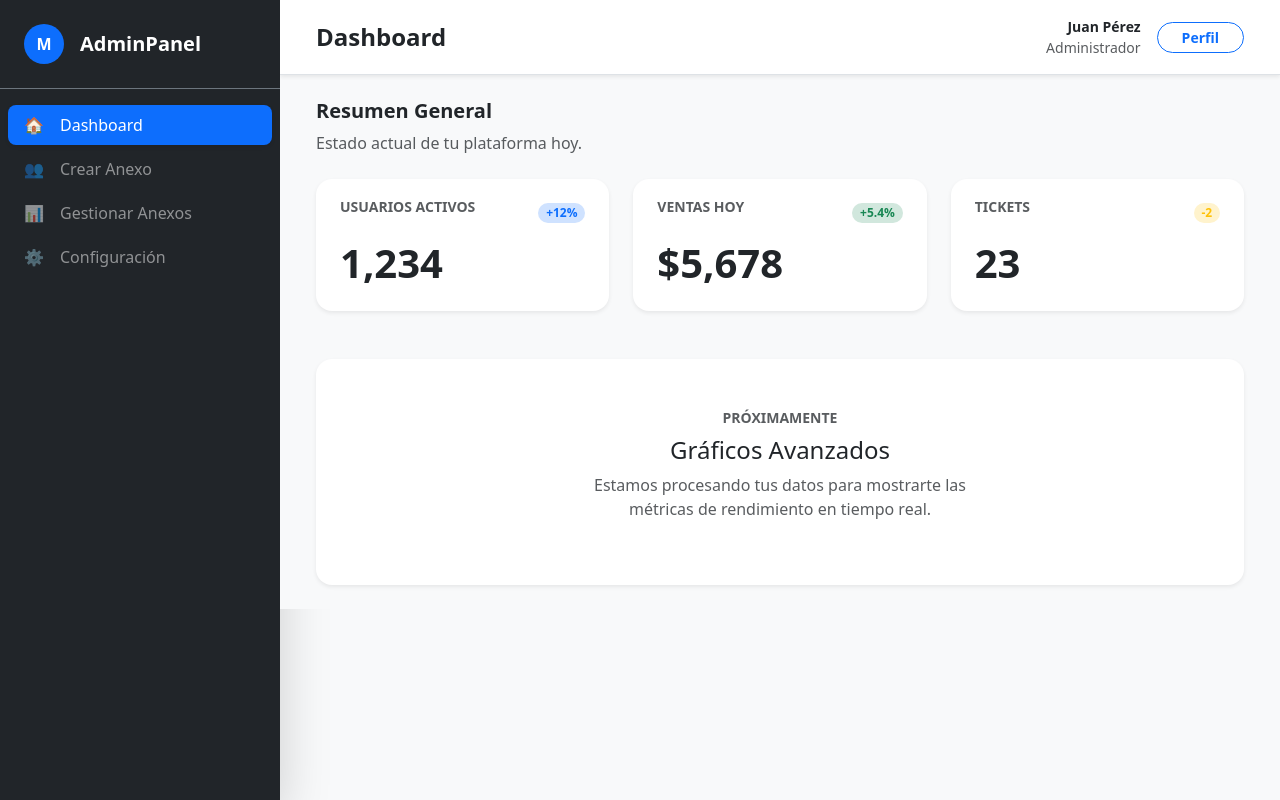
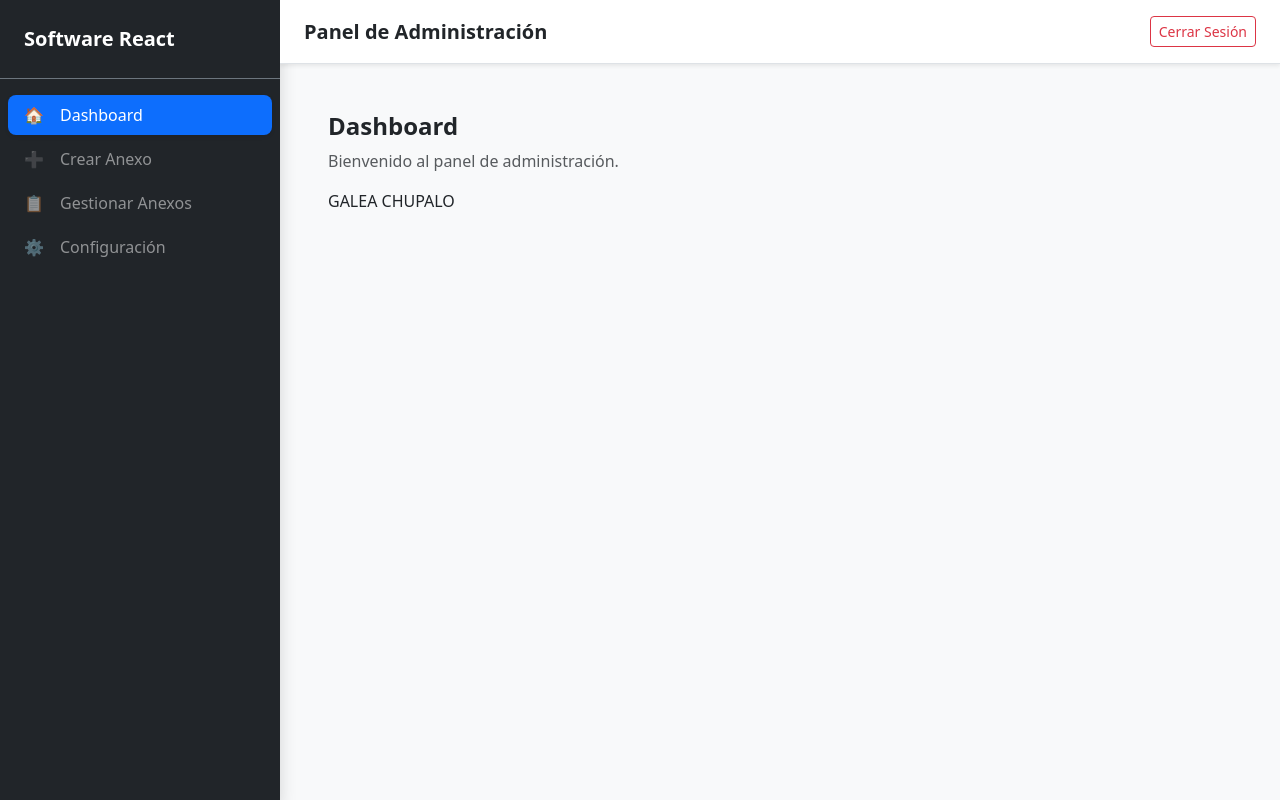
Before and after one commit to bycyber18/anexos-frontend, a React (Vite) app in the folder SoftwareReact-main/: page /dashboard in a window 1280 px wide. Built offline with nearby package versions, Linux system fonts and the light colour scheme.

Commit message:
NAVEGACION LISTA

```diff
--- a/SoftwareReact-main/src/App.tsx
+++ /dev/null
@@ -1,138 +0,0 @@
-import { useState } from "react";
-
-const menuItems = [
-  { name: "Dashboard", icon: "bi bi-grid-1x2-fill", emoji: "🏠" },
-  { name: "Crear Anexo", icon: "bi bi-people-fill", emoji: "👥" },
-  { name: "Gestionar Anexos", icon: "bi bi-bar-chart-line-fill", emoji: "📊" },
-  { name: "Configuración", icon: "bi bi-gear-fill", emoji: "⚙️" },
-];
-
-export default function App() {
-  const [active, setActive] = useState("Dashboard");
-
-  return (
-    <div className="d-flex vh-100 bg-light font-sans">
-      {/* Sidebar */}
-      <aside className="bg-dark text-white shadow-lg" style={{ width: "280px" }}>
-        <div className="p-4 d-flex align-items-center border-bottom border-secondary">
-          <div className="bg-primary rounded-circle me-3" style={{ width: "40px", height: "40px", display: 'grid', placeItems: 'center' }}>
-            <span className="fw-bold">M</span>
-          </div>
-          <span className="fs-5 fw-bold tracking-tight">AdminPanel</span>
-        </div>
-
-        <nav className="nav flex-column mt-3 px-2">
-          {menuItems.map((item) => (
-            <button
-              key={item.name}
-              onClick={() => setActive(item.name)}
-              className={`nav-link border-0 mb-1 rounded-3 text-start transition-all ${
-                active === item.name
-                  ? "bg-primary text-white shadow-sm"
-                  : "text-white-50 hover-bg-secondary"
-              }`}
-              style={{ transition: '0.3s' }}
-            >
-              <span className="me-3">{item.emoji}</span>
-              {item.name}
-            </button>
-          ))}
-        </nav>
-      </aside>
-
-      {/* Main content */}
-      <div className="flex-fill d-flex flex-column overflow-hidden">
-        {/* Header */}
-        <header className="navbar navbar-light bg-white px-4 py-3 shadow-sm border-bottom">
-          <div className="container-fluid">
-            <h1 className="h4 m-0 fw-bold text-dark">{active}</h1>
-            <div className="d-flex align-items-center">
-              <div className="me-3 text-end d-none d-md-block">
-                <p className="m-0 small fw-bold">Juan Pérez</p>
-                <p className="m-0 small text-muted">Administrador</p>
-              </div>
-              <button className="btn btn-outline-primary rounded-pill px-4 btn-sm fw-bold">
-                Perfil
-              </button>
-            </div>
-          </div>
-        </header>
-
-        {/* Content */}
-        <main className="p-4 overflow-auto bg-light">
-          <div className="container-fluid">
-            {active === "Dashboard" && (
-              <section className="fade-in">
-                <div className="mb-4">
-                  <h2 className="h5 fw-bold text-dark">Resumen General</h2>
-                  <p className="text-muted">Estado actual de tu plataforma hoy.</p>
-                </div>
-
-                {/* Tarjetas con Bootstrap Grid */}
-                <div className="row g-4">
-                  <div className="col-md-4">
-                    <Card title="Usuarios Activos" value="1,234" color="primary" trend="+12%" />
-                  </div>
-                  <div className="col-md-4">
-                    <Card title="Ventas Hoy" value="$5,678" color="success" trend="+5.4%" />
-                  </div>
-                  <div className="col-md-4">
-                    <Card title="Tickets" value="23" color="warning" trend="-2" />
-                  </div>
-                </div>
-
-                {/* Sección Extra Visual */}
-                <div className="mt-5 p-5 bg-white rounded-4 shadow-sm border-0 text-center">
-                   <div className="text-muted small text-uppercase fw-bold mb-2">Próximamente</div>
-                   <h3 className="h4 text-dark">Gráficos Avanzados</h3>
-                   <p className="text-muted mx-auto" style={{maxWidth: '400px'}}>
-                     Estamos procesando tus datos para mostrarte las métricas de rendimiento en tiempo real.
-                   </p>
-                </div>
-              </section>
-            )}
-
-            {/* Marcadores de posición para otras secciones */}
-            {active !== "Dashboard" && (
-              <div className="text-center py-5">
-                <h2 className="text-muted">{active} en construcción...</h2>
-              </div>
-            )}
-          </div>
-        </main>
-      </div>
-
-      {/* Estilos embebidos para efectos extra */}
-      <style>{`
-        .hover-bg-secondary:hover { background-color: rgba(255,255,255,0.1); color: white !important; }
-        .fade-in { animation: fadeIn 0.5s ease-in; }
-        @keyframes fadeIn { from { opacity: 0; transform: translateY(10px); } to { opacity: 1; transform: translateY(0); } }
-      `}</style>
-    </div>
-  );
-}
-
-//DEFINIR LA INTERFAZ DE ARRIBA
-interface CardProps {
-  title: string;
-  value: string;
-  color: string;
-  trend: string;
-}
-
-//SE LO ASIGNAMOS A LA FUNCION DE ABAJO
-function Card({ title, value, color, trend }: CardProps) {
-  return (
-    <div className="card border-0 shadow-sm rounded-4 h-100 transition-hover">
-      <div className="card-body p-4">
-        <div className="d-flex justify-content-between align-items-start mb-3">
-          <h6 className="card-subtitle text-muted fw-bold text-uppercase small">{title}</h6>
-          <span className={`badge bg-${color}-subtle text-${color} rounded-pill`}>
-            {trend}
-          </span>
-        </div>
-        <h3 className="card-title mb-0 display-6 fw-bold">{value}</h3>
-      </div>
-    </div>
-  );
-}
--- a/SoftwareReact-main/src/components/Dashboard.tsx
+++ b/SoftwareReact-main/src/components/Dashboard.tsx
@@ -0,0 +1,9 @@
+export default function Dashboard() {
+  return (
+    <div className="p-4">
+      <h2 className="h4 fw-bold">Dashboard</h2>
+      <p className="text-muted">Bienvenido al panel de administración.</p>
+      <p>GALEA CHUPALO</p>
+    </div>
+  );
+}
--- a/SoftwareReact-main/src/components/configuracion.tsx
+++ b/SoftwareReact-main/src/components/configuracion.tsx
@@ -0,0 +1,9 @@
+export default function Configuracion() {
+  return (
+    <div className="p-4">
+      <h2 className="h4 fw-bold">Configuración</h2>
+      <p className="text-muted">Ajusta las preferencias de tu sistema aquí.</p>
+      <p>GALEA CHUPALO</p>
+    </div>
+  );
+}
--- a/SoftwareReact-main/src/components/crearanexo.tsx
+++ b/SoftwareReact-main/src/components/crearanexo.tsx
@@ -0,0 +1,9 @@
+export default function CrearAnexo() {
+  return (
+    <div className="p-4">
+      <h2 className="h4 fw-bold">Crear Anexo</h2>
+      <p className="text-muted">Crea un nuevo anexo aquí.</p>
+      <p>GALEA CHUPALO</p>
+    </div>
+  );
+}
--- a/SoftwareReact-main/src/components/gestionaranexo.tsx
+++ b/SoftwareReact-main/src/components/gestionaranexo.tsx
@@ -0,0 +1,9 @@
+export default function GestionarAnexos() {
+  return (
+    <div className="p-4">
+      <h2 className="h4 fw-bold">Gestionar Anexos</h2>
+      <p className="text-muted">Administra los anexos existentes aquí.</p>
+      <p>GALEA CHUPALO</p>
+    </div>
+  );
+}
--- /dev/null
+++ b/SoftwareReact-main/src/layouts/LayoutAdmin.tsx
@@ -0,0 +1,52 @@
+import React from "react";
+import { Outlet, NavLink } from "react-router-dom";
+
+const menuItems = [
+  { name: "Dashboard", path: "/dashboard", emoji: "🏠" },
+  { name: "Crear Anexo", path: "/crear-anexo", emoji: "➕" },
+  { name: "Gestionar Anexos", path: "/gestionar-anexos", emoji: "📋" },
+  { name: "Configuración", path: "/configuracion", emoji: "⚙️" },
+];
+
+export default function LayoutAdmin() {
+  return (
+    <div className="d-flex vh-100 bg-light">
+      {/* Sidebar  */}
+      <aside className="bg-dark text-white shadow" style={{ width: "280px" }}>
+        <div className="p-4 border-bottom border-secondary">
+          <span className="fs-5 fw-bold">Software React</span>
+        </div>
+
+        <nav className="nav flex-column mt-3 px-2">
+          {menuItems.map((item) => (
+            <NavLink
+              key={item.path}
+              to={item.path}
+              className={({ isActive }) =>
+                `nav-link border-0 mb-1 rounded-3 text-start transition-all ${
+                  isActive ? "bg-primary text-white shadow-sm" : "text-white-50"
+                }`
+              }
+            >
+              <span className="me-3">{item.emoji}</span>
+              {item.name}
+            </NavLink>
+          ))}
+        </nav>
+      </aside>
+
+      {/* Área de Contenido */}
+      <div className="flex-fill d-flex flex-column overflow-hidden">
+        <header className="navbar navbar-light bg-white px-4 py-3 shadow-sm border-bottom">
+          <h1 className="h5 m-0 fw-bold">Panel de Administración</h1>
+          <button className="btn btn-sm btn-outline-danger">Cerrar Sesión</button>
+        </header>
+
+        <main className="p-4 overflow-auto">
+          {/* AQUÍ es donde se cargan tus componentes hijos */}
+          <Outlet />
+        </main>
+      </div>
+    </div>
+  );
+}
--- a/SoftwareReact-main/src/main.tsx
+++ b/SoftwareReact-main/src/main.tsx
@@ -1,12 +1,14 @@
-import { StrictMode } from 'react'
-import { createRoot } from 'react-dom/client'
-import 'bootstrap/dist/css/bootstrap.min.css'
-import 'bootstrap/dist/js/bootstrap.bundle.min.js'
-import 'bootstrap-icons/font/bootstrap-icons.css'
-import App from './App'
+import { StrictMode } from "react";
+import { createRoot } from "react-dom/client";
+import { RouterProvider } from "react-router-dom";
+import { router } from "./router";
 
-createRoot(document.getElementById('root')!).render(
+import "bootstrap/dist/css/bootstrap.min.css";
+import "bootstrap/dist/js/bootstrap.bundle.min.js";
+import "bootstrap-icons/font/bootstrap-icons.css";
+
+createRoot(document.getElementById("root")!).render(
   <StrictMode>
-    <App />
-  </StrictMode>,
-)
+    <RouterProvider router={router} />
+  </StrictMode>
+);
```
Also changed, not shown: SoftwareReact-main/src/router.tsx (+8 -7 lines), 1 other file (tests, documents, lock files or other folders).
